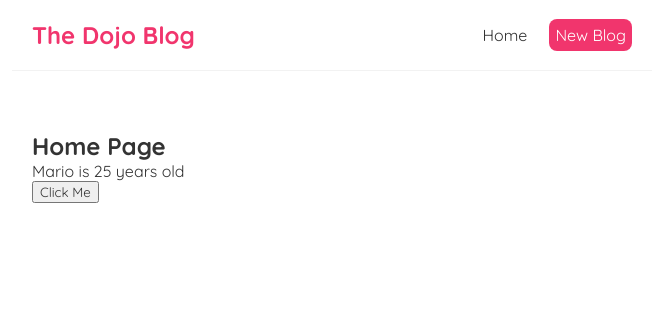
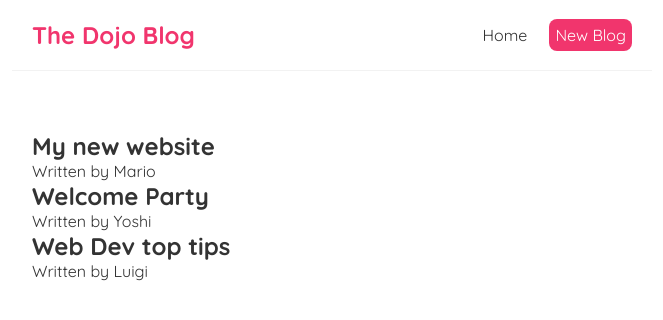
Before and after one commit to samseen/dojo-blog, a React (Create React App) app: page / in a window 1280 px wide. Shown: the top 320 px of the page, without its empty margins (308-971 px from the left). Built offline with nearby package versions, Linux system fonts and the light colour scheme; the HTML template or start-up script is replaced by a standard one.

Commit message:
Displayed the blog's title and author.

```diff
--- a/src/Home/Home.jsx
+++ b/src/Home/Home.jsx
@@ -1,20 +1,20 @@
 import React, { useState } from 'react';
 
 const Home = () => {
-    // let name = 'Mario';
-    const [name, setName] = useState('Mario');
-    const [age, setAge] = useState(25);
-
-    const handleClick = (e) => {
-        setName('Luigi');
-        setAge(30);
-    }
+    const [blogs, setBlogs] = useState([
+        { title: 'My new website', body: 'lorem ipsum...', author: 'Mario', id: 1 },
+        { title: 'Welcome Party', body: 'lorem ipsum...', author: 'Yoshi', id: 2 },
+        { title: 'Web Dev top tips', body: 'lorem ipsum...', author: 'Luigi', id: 3 }
+    ]);
 
     return (
         <div className="home">
-            <h2>Home Page</h2>
-            <p>{ name } is { age } years old</p>
-            <button onClick={handleClick}>Click Me</button>
+            {blogs.map((blog) => (
+                <div className="blog-preview" key={ blog.id }>
+                    <h2>{ blog.title }</h2>
+                    <p>Written by { blog.author }</p>
+                </div>
+            ))}
         </div>
     )
 }
```
